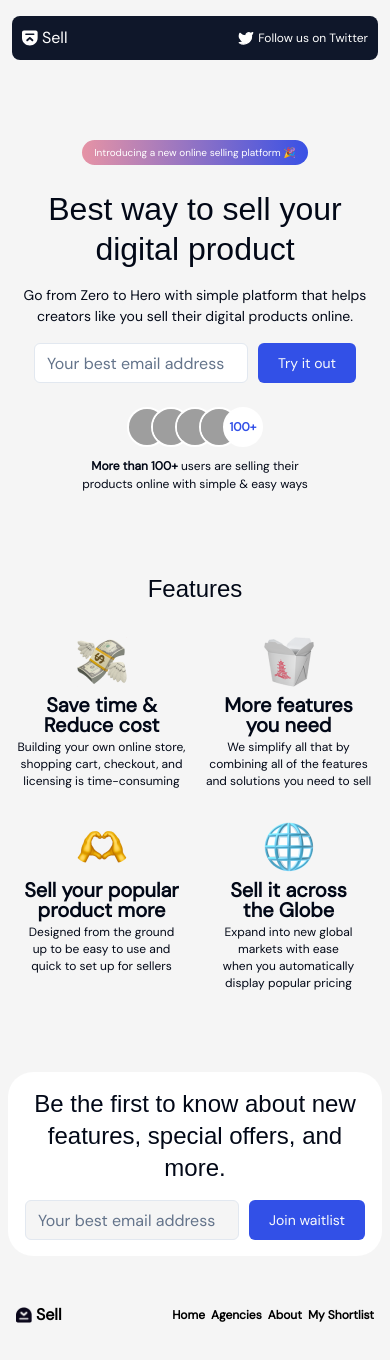
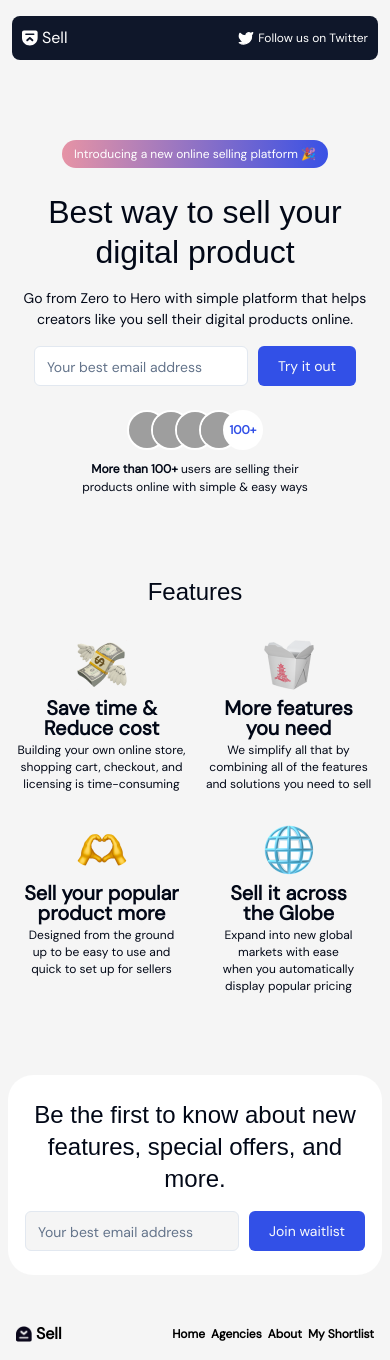
Before and after one commit to SebastienLaurentt/Spikes_Hackathon, a Next.js app: page / in a window 390 px wide. Built offline with nearby package versions, Linux system fonts and the light colour scheme; grey boxes are pictures that could not be loaded; a web font is replaced by a local one.

Commit message:
update mobile and md display

```diff
--- a/components/Sections/Hero.tsx
+++ b/components/Sections/Hero.tsx
@@ -15,7 +15,7 @@ const Hero = () => {
   return (
     <Section marginTop={true}>
       <div className="flex w-full flex-col items-center text-center">
-        <div className="bg-gradient-custom rounded-[45px] px-3 py-[5px] text-[10px] text-white">
+        <div className="bg-gradient-custom rounded-[45px] px-3 py-[5px] text-xs text-white">
           Introducing a new online selling platform 🎉
         </div>
 
--- a/components/Sections/Waitlist.tsx
+++ b/components/Sections/Waitlist.tsx
@@ -6,7 +6,7 @@ import { Input } from "../ui/input";
 const Waitlist = () => {
   return (
     <Section marginTop={true}>
-      <div className="mx-auto flex flex-col justify-center gap-y-4 rounded-[25px]  bg-white p-4">
+      <div className="mx-auto flex flex-col justify-center gap-y-4 rounded-[25px]  bg-white px-4 py-6 md:py-8">
         <h2 className={`${dela} mx-auto text-center xl:w-[822px]`}>
           Be the first to know about new features, special offers, and more.
         </h2>
--- a/components/ui/input.tsx
+++ b/components/ui/input.tsx
@@ -11,7 +11,7 @@ const Input = React.forwardRef<HTMLInputElement, InputProps>(
       <input
         type={type}
         className={cn(
-          "flex h-10 w-full rounded-md border border-input bg-background px-3 py-2 text-sm ring-offset-background file:border-0 file:bg-transparent file:text-sm file:font-medium placeholder:text-muted-foreground focus-visible:outline-none focus-visible:ring-2 focus-visible:ring-ring focus-visible:ring-offset-2 disabled:cursor-not-allowed disabled:opacity-50",
+          "flex h-10 w-full rounded-md border border-input bg-background px-3 py-2 text-sm ring-offset-background file:border-0 file:bg-transparent file:text-sm file:font-medium placeholder:text-muted-foreground placeholder:text-[14px] focus-visible:outline-none focus-visible:ring-2 focus-visible:ring-ring focus-visible:ring-offset-2 disabled:cursor-not-allowed disabled:opacity-50",
           className
         )}
         ref={ref}
```
